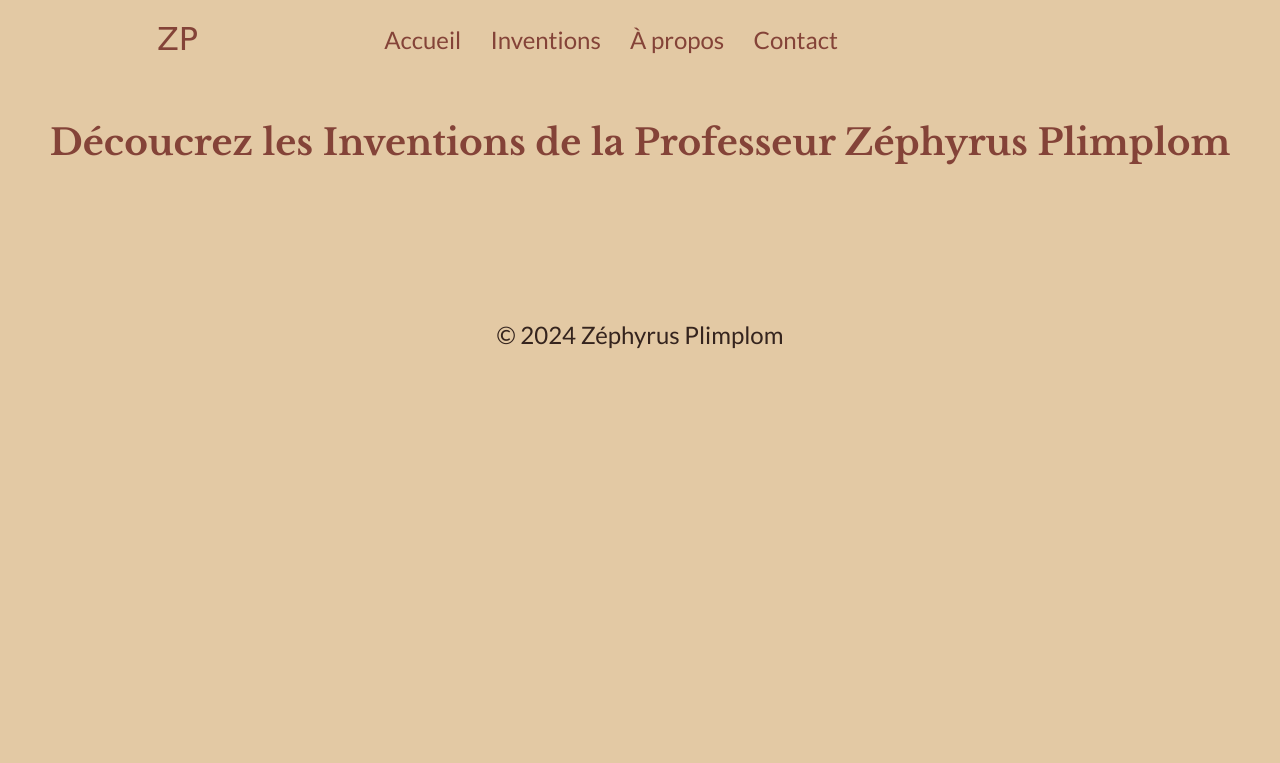
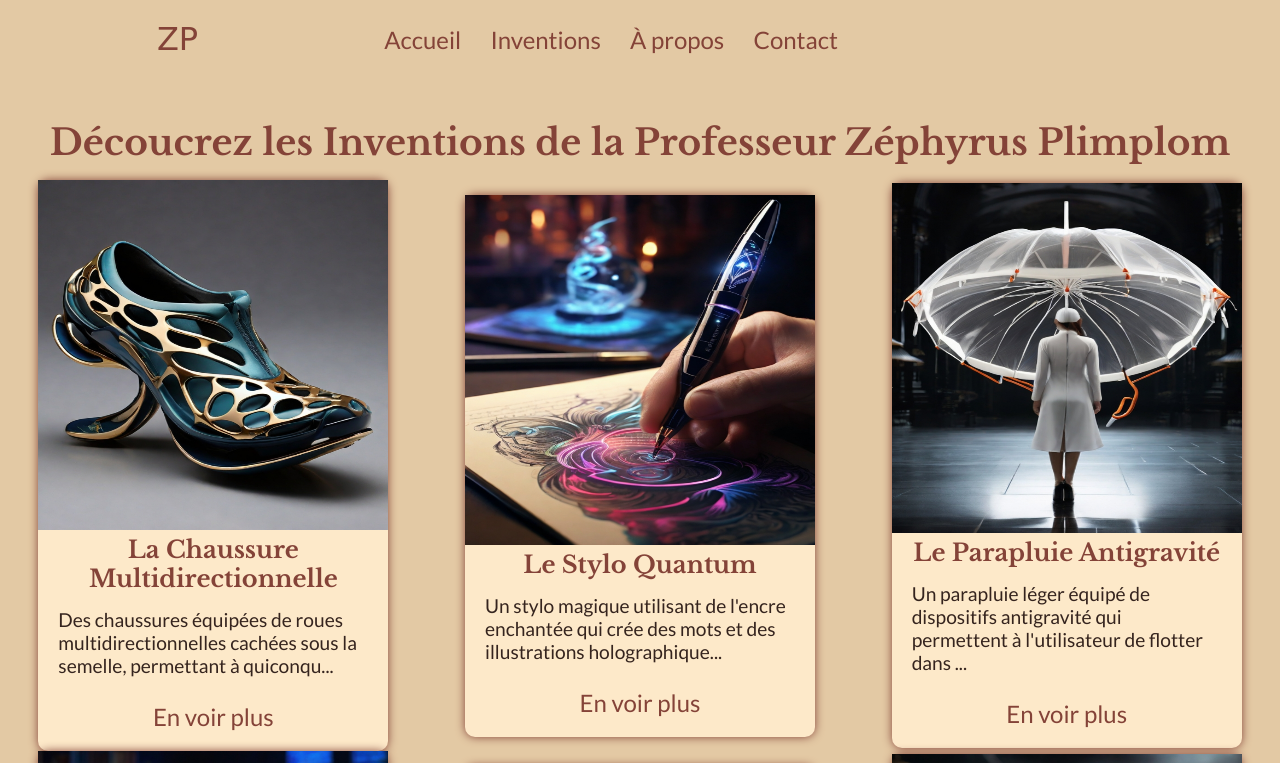
Before and after one commit to billyouadah/zephyrus, a plain HTML site: page pages/inventions.html in a window 1280 px wide. Shown: the top 763 px of the page. Drawn offline with nearby package versions, Linux system fonts and the light colour scheme; a web font is replaced by a local one.

Commit message:
commit Calli

```diff
--- a/services/inventions.js
+++ b/services/inventions.js
@@ -49,9 +49,15 @@ function displayInventionDetailsCard(htmlTarget, invention) {
 */
 function displayAllInventions() {
     // Get target element from the DOM to display the inventions
+    const inventionsList = document.getElementById('inventions_list');
     // Clear the list
-    // Create and Display Card for 3 inventions
+    inventionsList .innerHTML = '';
+    // Create and Display Card for the inventions
+    for (let i = 0; i < inventions.length; i++) {
+      displayInventionDetailsCard(inventionsList , inventions[i]);
+    }
 }
+
 
 /*
     This function is responsible for displaying the details of an invention on the invention page.
@@ -64,6 +70,8 @@ function displayInvention() {
     const urlParams = new URLSearchParams(window.location.search);
     const id = urlParams.get('id');
     // Get the target element from the DOM
+    const inventionDetail= document.getElementById("invention_details")
+    console.log(inventionDetail)
     // Get the invention object from the array "inventions" using the id
     // Display the details of the invention in the target element
 }
```
Also changed, not shown: pages/inventions.html (+1 -0 lines).
